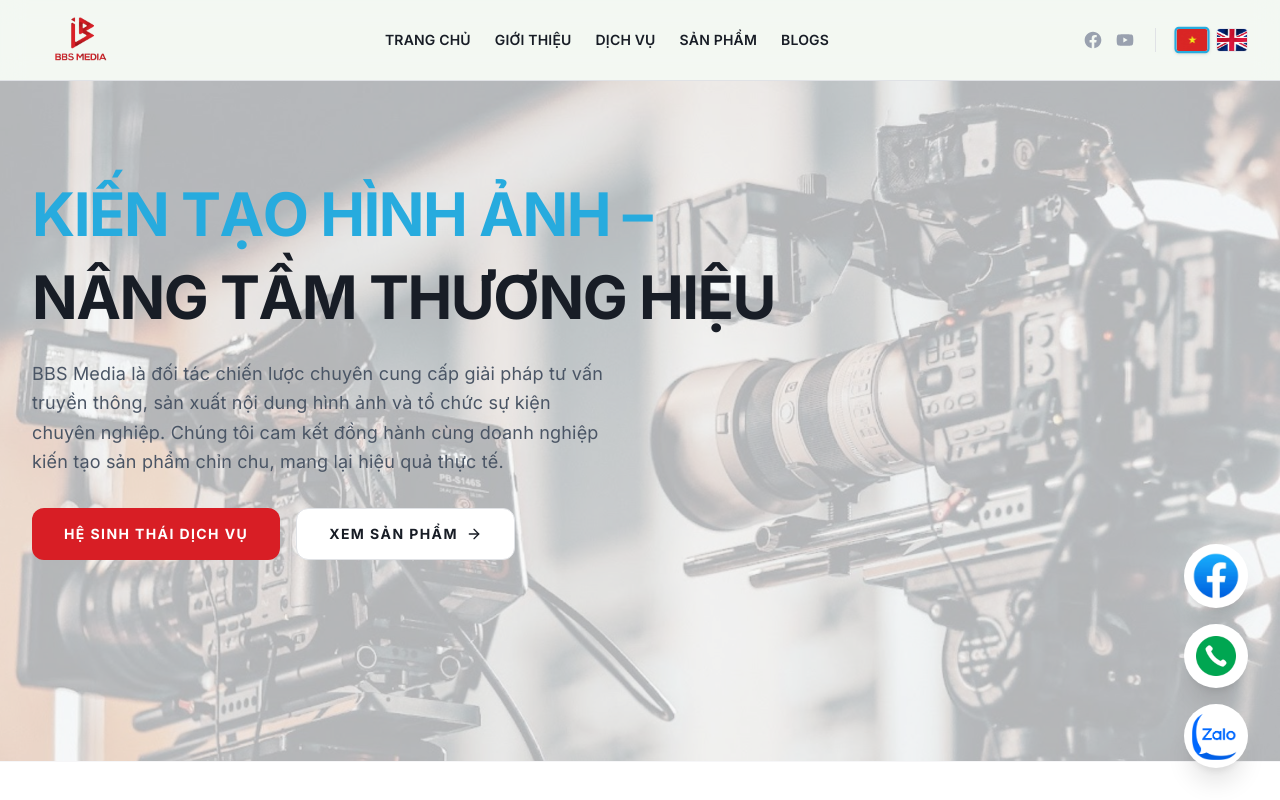
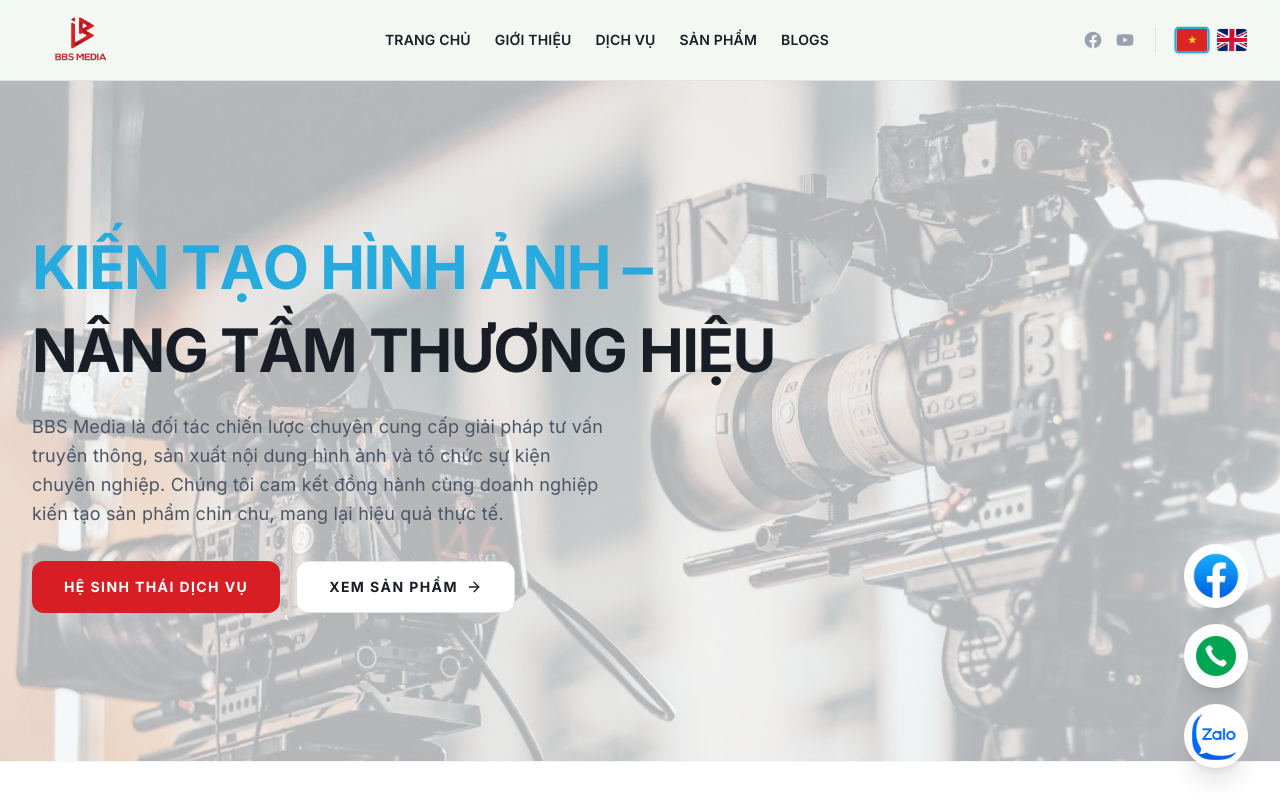
Before and after one commit to Soupsix/bbs-landing-page, a Next.js app: page / in a window 1280 px wide. Shown: the top 800 px of the page. Built offline with nearby package versions, Linux system fonts and the light colour scheme.

Commit message:
Update hero

```diff
--- a/components/sections/Hero.tsx
+++ b/components/sections/Hero.tsx
@@ -39,10 +39,10 @@ export function Hero() {
   };
 
   return (
-    <section className="relative overflow-hidden min-h-[560px] lg:min-h-[680px] pt-12 md:pt-16 lg:pt-24 pb-12 lg:pb-24 bg-[url('/HeroImage.jpg')] bg-cover bg-center">
+    <section className="relative flex items-center overflow-hidden min-h-[560px] lg:min-h-[680px] pt-12 md:pt-16 lg:pt-24 pb-12 lg:pb-24 bg-[url('/HeroImage.jpg')] bg-cover bg-center">
       {/* Overlay mờ để dễ đọc chữ */}
       <div className="absolute inset-0 bg-white/80 md:bg-white/70"></div>
-      <div className="container mx-auto px-4 sm:px-6 lg:px-8 relative z-10">
+      <div className="container mx-auto px-4 sm:px-6 lg:px-8 relative z-10 w-full">
         <div className="grid grid-cols-1 lg:grid-cols-12 gap-12 lg:gap-8 items-center">
           {/* Content */}
           <div className="max-w-5xl lg:col-span-8 xl:col-span-9">
```
